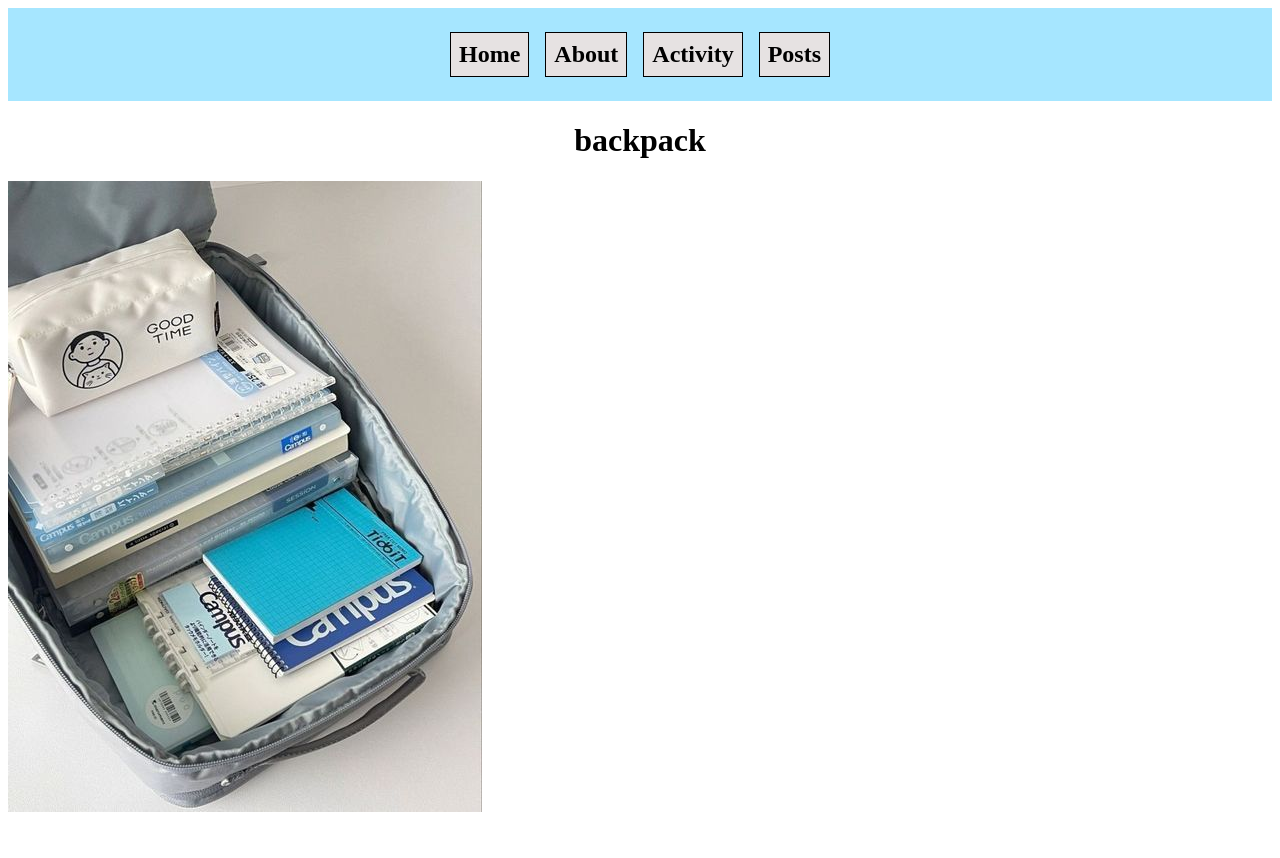
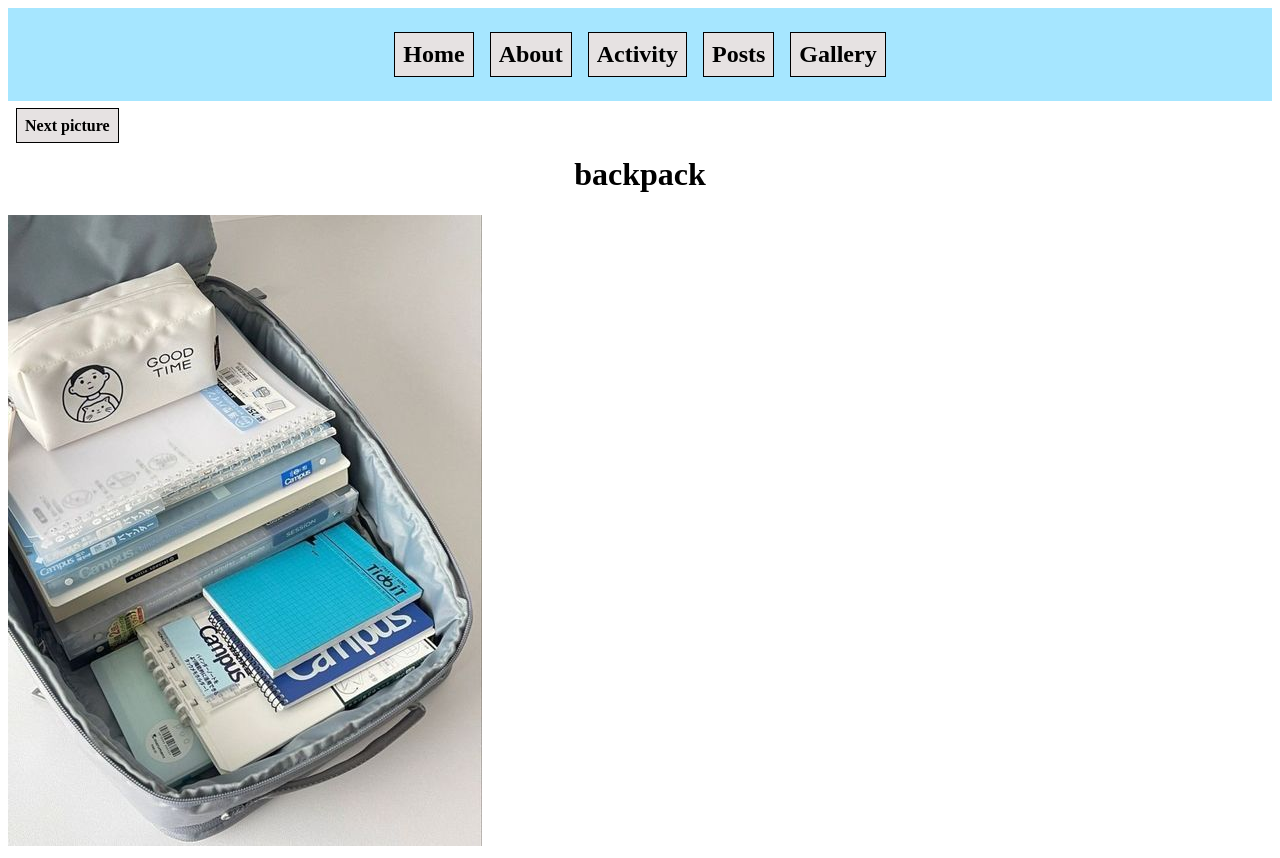
Before and after one commit to Olesia-P/gallery, a Next.js app: page /gallery/2 in a window 1280 px wide. Before the commit the page ends 824 px from the top, so only its background shows below. Built offline with nearby package versions, Linux system fonts and the light colour scheme.

Commit message:
Created infinite routing with pictures

```diff
--- a/components/Navbar/Navbar.js
+++ b/components/Navbar/Navbar.js
@@ -16,6 +16,9 @@ export default function Navbar({ postId = 365 }) {
       <Link href={`/activity/${postId}`}>
         <a className={css.link}>Posts</a>
       </Link>
+      <Link href={`/gallery`}>
+        <a className={css.link}>Gallery</a>
+      </Link>
     </nav>
   );
 }
--- a/components/Navbar/Navbar.module.scss
+++ b/components/Navbar/Navbar.module.scss
@@ -4,6 +4,10 @@ nav.Navbar {
     font-size: 1.5rem;
     background-color: rgb(166, 230, 255);
     padding: 1rem;
+    margin-bottom: 1rem;
+
+
+}
 
 .link {
     padding: 0.5rem;
@@ -15,4 +19,3 @@ nav.Navbar {
     margin: 0.5rem;
 
 }
-}
--- a/pages/gallery/[pictureId].js
+++ b/pages/gallery/[pictureId].js
@@ -1,6 +1,8 @@
 import { useRouter } from "next/router";
 import { useContext } from "react";
 import { PictureContext } from "../_app";
+import Link from "next/link";
+import css from "../../components/Navbar/Navbar.module.scss";
 
 export default function Picture({}) {
   const router = useRouter();
@@ -8,9 +10,21 @@ export default function Picture({}) {
   const { pictures } = useContext(PictureContext);
 
   const renderObject = pictures.find((element) => element.id === pictureId);
+  const nextPictureId = pictureId + 1;
 
   return (
     <div>
+      {nextPictureId <= pictures.length && (
+        <Link href={`/gallery/${nextPictureId}`}>
+          <a className={css.link}>Next picture</a>
+        </Link>
+      )}
+      {(nextPictureId > pictures.length || nextPictureId === 0) && (
+        <Link href={`/gallery/1`}>
+          <a className={css.link}>Next picture</a>
+        </Link>
+      )}
+
       {renderObject !== undefined && (
         <div>
           <h1>{renderObject.description}</h1>
```
Also changed, not shown: pages/gallery/index.js (+12 -0 lines). Lines whose indentation alone changed are shown as unchanged.
